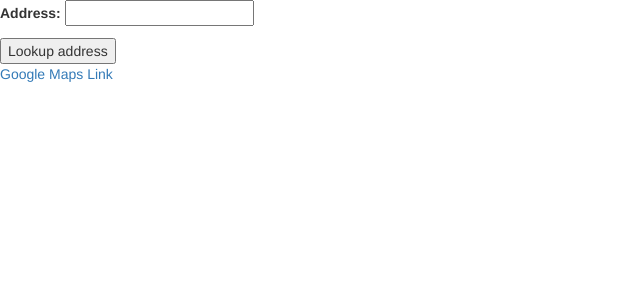
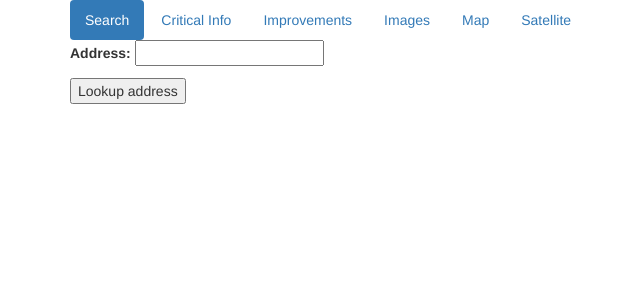
Before and after one commit to codefortulsa/tfd-preplan, a Django app: page /lookup in a window 1280 px wide. Shown: the top 300 px of the page, without its empty margins (0-640 px from the left). Run offline with Django 3.2, Linux system fonts and the light colour scheme; parts of the project's set-up code (start-up, migrations or seed data) failed here and were passed over; some libraries are stand-ins or nearby versions.

Commit message:
Assessor Page Data: Tabbed results, why doesn't it work???

```diff
--- a/tfdpreplan/templates/address_lookup.html
+++ b/tfdpreplan/templates/address_lookup.html
@@ -5,8 +5,26 @@
 {% block content %}
 
 <html>
+<head>
+    <title>Bootstrap Case</title>
+    <meta charset="utf-8">
+    <meta name="viewport" content="width=device-width, initial-scale=1">
+    <link rel="stylesheet" href="/static/css/bootstrap.css">
+    <script src="/static/js/jquery.min.js"></script>
+    <script src="/static/js/bootstrap.js"></script>
+</head>
 <body>
-        <div>
+    <div class="container">
+    <ul class="nav nav-pills">
+        <li class="active"><a data-toggle="pill" href="#search">Search</a></li>
+        <li><a href="#crits">Critical Info</a></li>
+        <li><a href="#improvements">Improvements</a></li>
+        <li><a href="#images">Images</a></li>
+        <li><a href="#map">Map</a></li>
+        <li><a href="#satellite">Satellite</a></li>
+    </ul>
+    <div class="tab-content">
+        <div id="search" class="tab-pane fade in active">
             <form action="{% url 'address_lookup'%}" method="post">
             {{form.as_p}}
             {% csrf_token %}
@@ -14,7 +32,7 @@
             </form>
         </div>
         {% if property %}
-        <div>
+        <div id="crits" class="tab-pane fade">
             <h2>Critical Info</h2>
             <ul>
                 <li><b>Address:</b> {{property.situs_address}}</li>
@@ -22,7 +40,10 @@
                 <li><b>Fair Market Cash Value:</b> {{property.fair_cash_market_value}}</li>
                 <li><b>Land Area:</b> {{property.land_area}}</li>
                 <li><b>Zoning:</b> {{property.zoning}}</li>
-                <li><b>Entire Improvements Area:</b>
+            </ul>
+        </div>
+        <div id="improvements" class="tab-pane fade">
+           <h1>Improvements/Modifications</h1>
             <ol>
             {% for improvement in property.improvements %}
                 {% for key,value in improvement.items %}
@@ -30,10 +51,9 @@
                 {% endfor %}
             {% endfor %}
             </ol>
-                </li>
-            </ul>
-
-            <h2>Images</h2>
+        </div>
+        <div id="images" class="tab-pane fade">
+            <h1>Images</h1>
             <ul>
                 {% for image in property.images %}
                 <li><img src="{{image}}" /></li>
@@ -42,7 +62,14 @@
         </div>
         {% endif %}
 
+        <div id="map" class="tab-pane fade">
             <a target="_blank" href="{{map_url}}">Google Maps Link</a>
+        </div>
+        <div id="satellite" class="tab-pane fade">
+            <a target="_blank" href="{{map_url}}">Google Maps Link</a>
+        </div>
+    </div>
+    </div>
     </body>
 </html>
 
```
Lines whose indentation alone changed are shown as unchanged.
